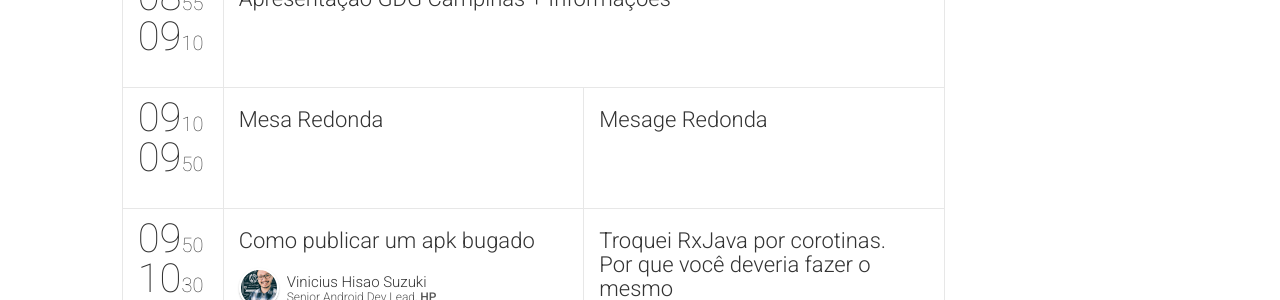
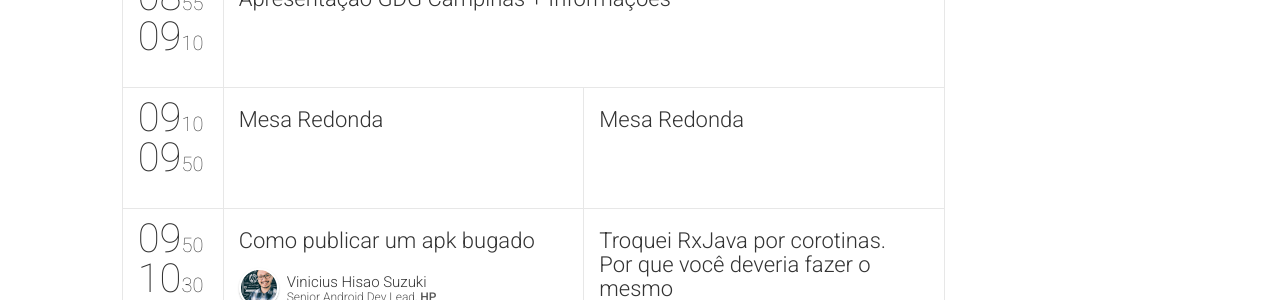
Before and after one commit to gdg-campinas/androidfest, a Jekyll site: the page built from schedule.html, in a window 1280 px wide and 900 px high, scrolled down 579 px. Shown: the part 153-453 px from the top of the window. Built offline with Jekyll 4.4.1, drawn with Linux system fonts in a browser that asks for light colours; nearby versions of some CDN libraries; comment, search, counter and statistics services are not loaded.

Commit message:
Bugfix: session typo

```diff
--- a/_data/sessions.yml
+++ b/_data/sessions.yml
@@ -47,7 +47,7 @@
 # round table - next
 -
   id: 302
-  title: "Mesage Redonda"
+  title: "Mesa Redonda"
   description: "Sou especialista e agora?  Quais as oportunidades que tenho de crescimento? Trabalhar fora do país? Gerencia?"
   subtype: presentation
   speakers: []
```
